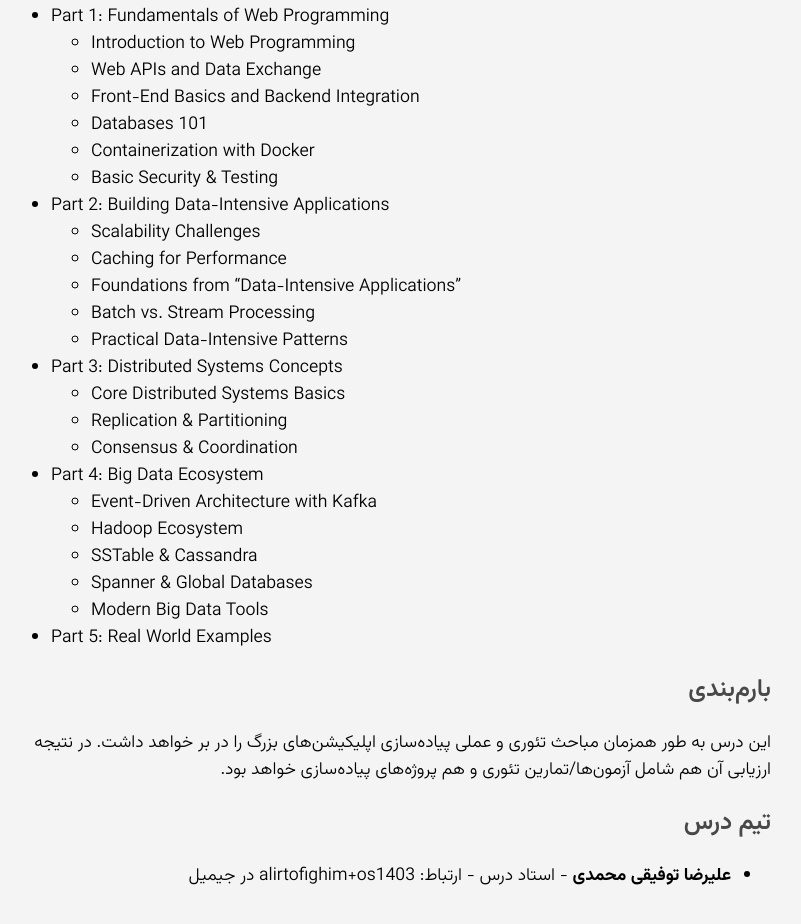
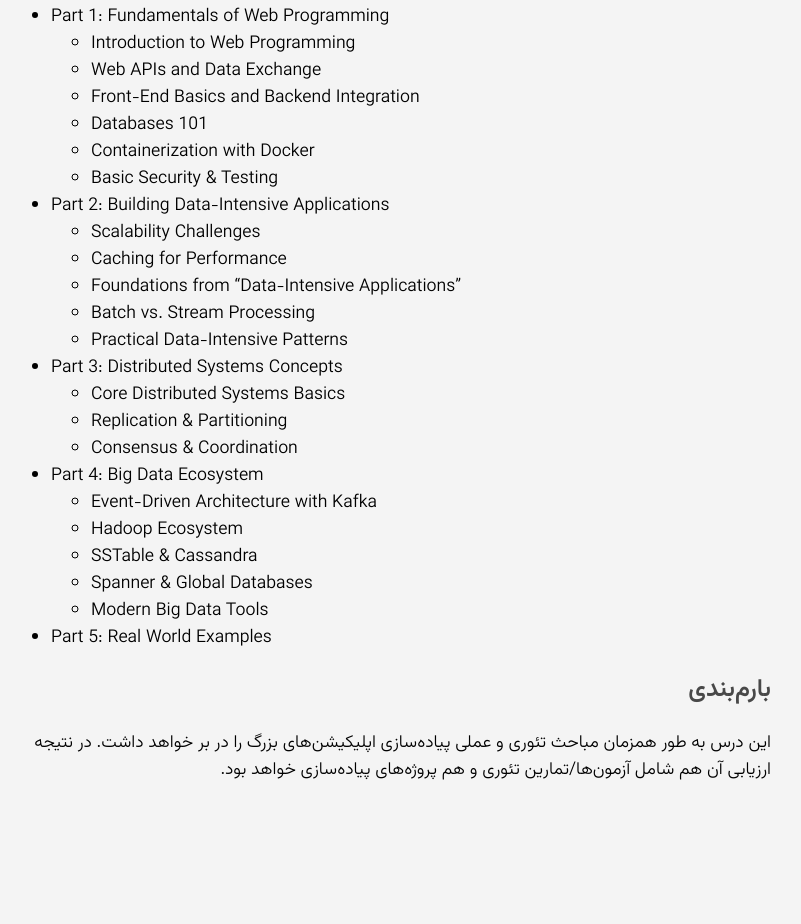
Before and after one commit to ATofighi/alireza.dev, a plain HTML site: page teaching/ct1403/index.html in a window 1280 px wide. Shown: the part 645-1569 px from the top of the page, without its empty margins (249-1050 px from the left). After the commit the page ends 1506 px from the top, so only its background shows below. Drawn offline with Linux system fonts and the light colour scheme.

Commit message:
ct: remove draft team members

```diff
--- a/teaching/ct1403/index.html
+++ b/teaching/ct1403/index.html
@@ -91,16 +91,6 @@
                     این درس به طور همزمان مباحث تئوری و عملی پیاده‌سازی اپلیکیشن‌های بزرگ را در بر خواهد داشت. در نتیجه ارزیابی آن هم شامل آزمون‌ها/تمارین تئوری و هم پروژه‌های پیاده‌سازی خواهد بود.
                 </article>
             </section>
-            <section id="course-team">
-                <h2>تیم درس</h2>
-                <article>
-                    <ul>
-                        <li>
-                            <strong>علیرضا توفیقی محمدی</strong> - استاد درس - ارتباط: alirtofighim+os1403 در جیمیل
-                        </li>
-                    </ul>
-                </article>
-            </section>
         </main>
     </div>
 </body>
```
